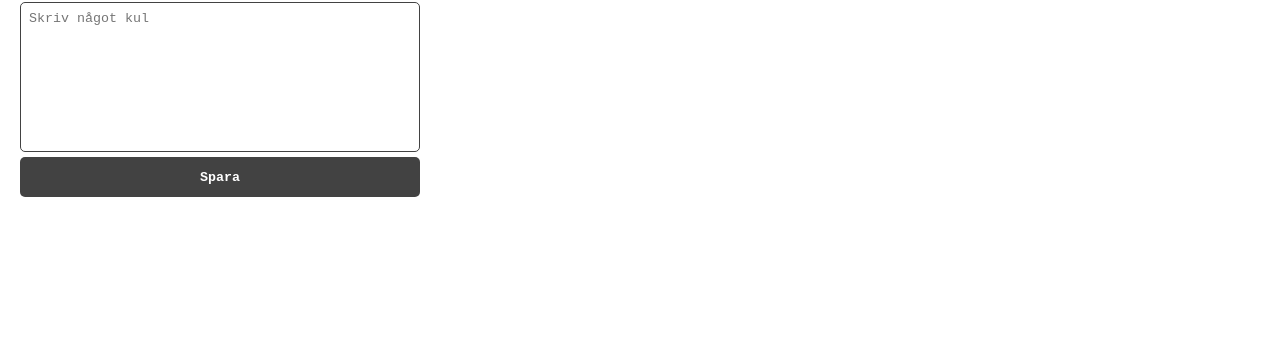
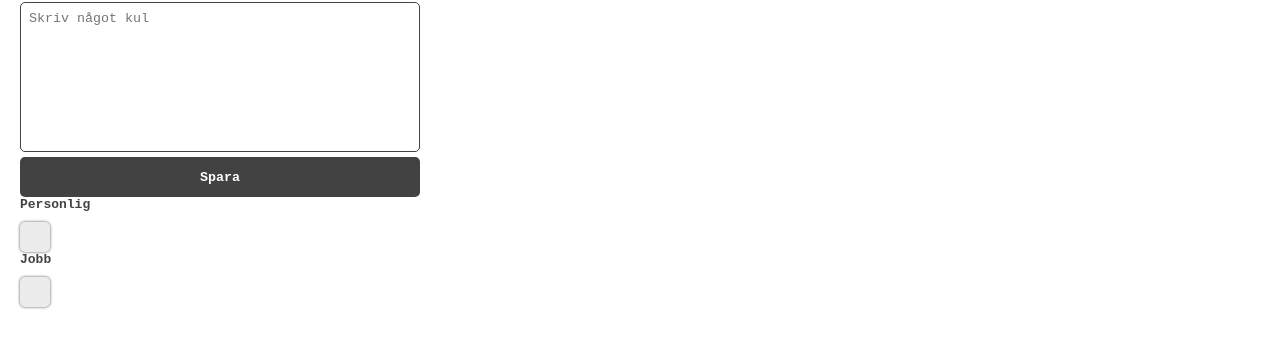
Before and after one commit to KevinStorck/To-Do-List, a plain HTML site: page index.html in a window 1280 px wide. Shown: the part 283-630 px from the top of the page. Drawn offline with Linux system fonts and the light colour scheme.

Commit message:
started working on categories

```diff
--- a/CSS/style.css
+++ b/CSS/style.css
@@ -95,11 +95,28 @@ p, h1, h2, h3, h4, h5 {
 }
 
 #todo-container {
-    margin-top: 30px;
     display: flex;
-    align-items: flex-start;
     flex-wrap: wrap;
+}
+
+#personal-todos,
+#work-todos {
+    margin-top: 10px;
+    padding: 15px;
+    display: flex;
+    flex-wrap: wrap;
+    width: max-content;
     gap: 15px;
+    background-color: #aaaaaa3a;
+    border-radius: 5px;
+    box-shadow: 0px 0px 3px rgba(0, 0, 0, 0.685);
+}
+
+#todo-container p {
+    font-size: 2em;
+    width: 10%;
+    display: block;
+    /* margin: 0px 15px 0px 0px; */
 }
 
 .todo-item {
@@ -109,6 +126,7 @@ p, h1, h2, h3, h4, h5 {
     box-shadow: 1px 1px 3px rgba(0, 0, 0, 0.685);
     border-radius: 5px;
     padding: 5px 10px;
+    background-color: white;
 }
 
 .card-header{
@@ -189,7 +207,7 @@ p, h1, h2, h3, h4, h5 {
     top: 5px;
     width: 18px;
     height: 18px;
-    background-size: cover;
+    background-size: contain;
     background-image: url("../assets/images/Heart.png");
 }
 
--- a/JS/main.js
+++ b/JS/main.js
@@ -36,8 +36,10 @@ function saveTodoItem() {
 
 function generateTodos() {
     let storedTodoList = JSON.parse(localStorage.getItem('todoList'));
-    let todosContainer = document.getElementById("todo-container");
-    todosContainer.innerHTML = ("");
+    let personalTodosContainer = document.getElementById("personal-todos")
+    let workTodosContainer = document.getElementById("work-todos")
+    personalTodosContainer.innerHTML = ("");
+    workTodosContainer.innerHTML = ("");
     if(!storedTodoList) return ;
     for (let i = 0; i < storedTodoList.length; i++) {
 
@@ -47,7 +49,6 @@ function generateTodos() {
         todoCardHeader.classList.add('card-header');
         let todoCardBody = document.createElement('div');
         todoCardBody.classList.add('card-body');
-        (document.getElementById('todo-container')).appendChild(TodoCard);
 
         let todoHeader = document.createElement('h3');
         todoHeader.innerHTML = storedTodoList[i].header;
@@ -81,6 +82,12 @@ function generateTodos() {
         todoCardHeader.append(todoHeader, heart, todoDate);
         todoCardBody.append(todoBody, removeContainer);
         TodoCard.append(todoCardHeader, todoCardBody);
+
+        if (storedTodoList[i].category == 'personlig') {
+            personalTodosContainer.append(TodoCard);
+        } else if (storedTodoList[i].category == 'jobb'){
+            workTodosContainer.append(TodoCard);
+        }
     }
 }
 
--- a/index.html
+++ b/index.html
@@ -10,7 +10,7 @@
     <div class="page-container">
         <div class="small-hero">
                 <img class="logo" src="./assets/images/icon.svg" alt="Pen logo">
-        <h3 class="welcome-header"></h3>
+        <h2 class="welcome-header"></h2>
         </div>
         <div class="container">
             <input type="text" id="todo-header" placeholder="header">
@@ -21,7 +21,13 @@
             <textarea id="todo-body" placeholder="Skriv något kul"></textarea>
             <button onclick="saveTodoItem()" id="create-todo-btn">Spara</button>
         </div>
-        <div id="todo-container">
+        <div>
+            <h4>Personlig</h4>
+            <div id="personal-todos"></div>
+        </div>
+        <div>
+            <h4>Jobb</h4>
+            <div id="work-todos"></div>
         </div>
     </div>
     <script src="./JS/main.js"></script>
```
